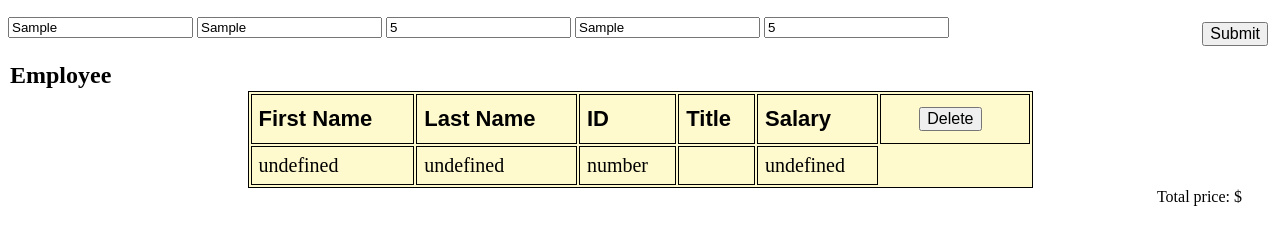
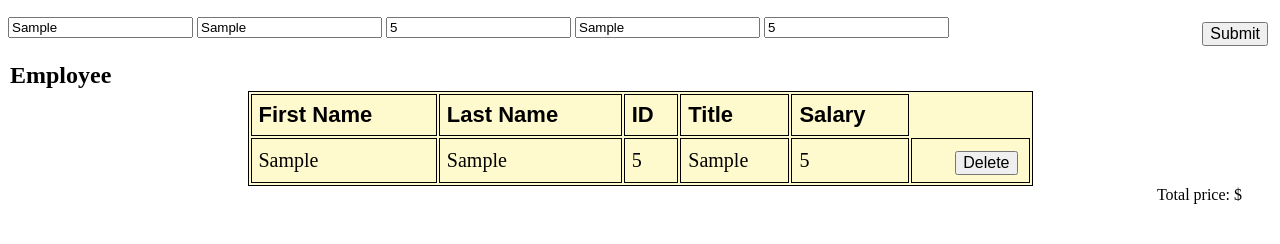
Before and after one commit to Vsam09/jQuery-Salary_calculater, a plain HTML site: page index.html in a window 1280 px wide. Both pictures are taken after typing "Sample", "Sample", "5", "Sample", "5" into the empty fields and a click on the button "Submit". Shown: the part 112-356 px from the top of the page. Drawn offline with Linux system fonts and the light colour scheme.

Commit message:
Entries now log correctly

```diff
--- a/index.html
+++ b/index.html
@@ -27,7 +27,6 @@
                 <th>ID</th>
                 <th>Title</th>
                 <th>Salary</th>
-                <th><button id="delBtn1" class="button button1">Delete</button></th>
             </tr>
             <tbody id="entryTable">
 
--- a/script.js
+++ b/script.js
@@ -13,13 +13,15 @@ function onReady() {
 //Delete after entry
 function deleteEntry(){
     console.log('Delete Button working..')
+    let empty = entry.val('');
+    return empty;
 }
-
 //Get employee information after submit
 function entry() {
     console.log('Entry works..')
-    let table = getEntry;
+    let table = getEntry();
     entries.push(table);
+    console.log('Entry Info', entries)
     renderEntry();
     let totalPrice = calculateTotalPrice;
     $('#totalPrice').text(entry.price)
@@ -29,11 +31,11 @@ function entry() {
 // Collect employee Information
 function getEntry(){
     let table = {
-        first: $('#firstNameInput').val(),
-        last: $('#lastNameInput').val(),
-        id: $('#numberInput').val(),
-        title: $('#titleInput').val(),
-        salary: $('#salaryInput').val()
+        first: $('#firstName').val(),
+        last: $('#lastName').val(),
+        id: $('#number').val(),
+        title: $('#title').val(),
+        salary: $('#salary').val()
 };
     return table;
 }
@@ -42,14 +44,15 @@ function getEntry(){
 function renderEntry() {
     $('#entryTable').empty();
 
-for (let entry of entries) {
+for (let table of entries) {
     $('#entryTable').append(`
     <tr>
-        <td>${firstName.first}</td>
-        <td>${lastName.last}</td>
-        <td>${number.id}</td>
-        <td>${title.title}</td>
-        <td>${salary.salary}</td>
+        <td>${table.first}</td>
+        <td>${table.last}</td>
+        <td>${table.id}</td>
+        <td>${table.title}</td>
+        <td>${table.salary}</td>
+        <td><button id="delBtn1">Delete</button></td>
     </tr>
  `)
  }
```
